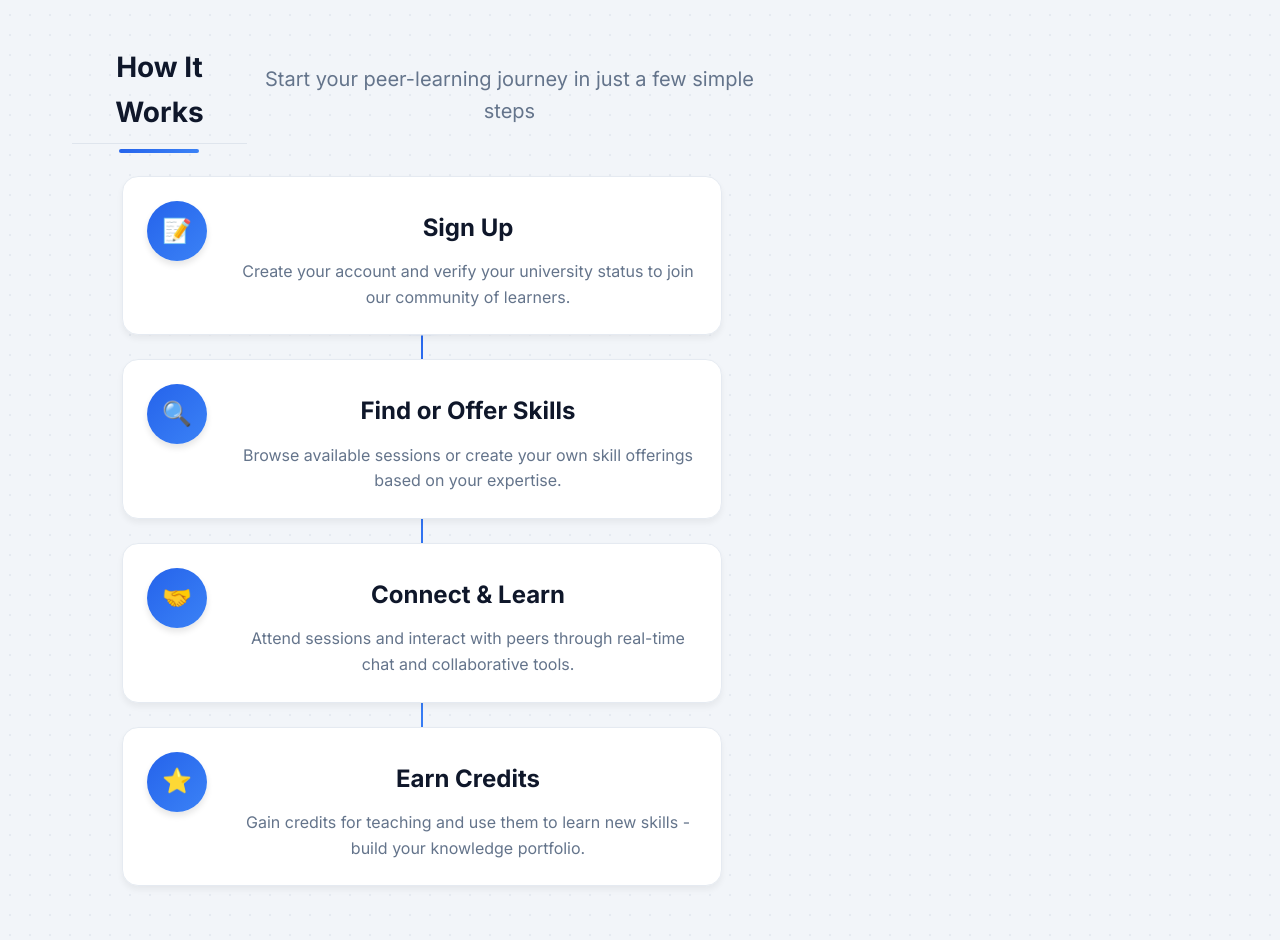
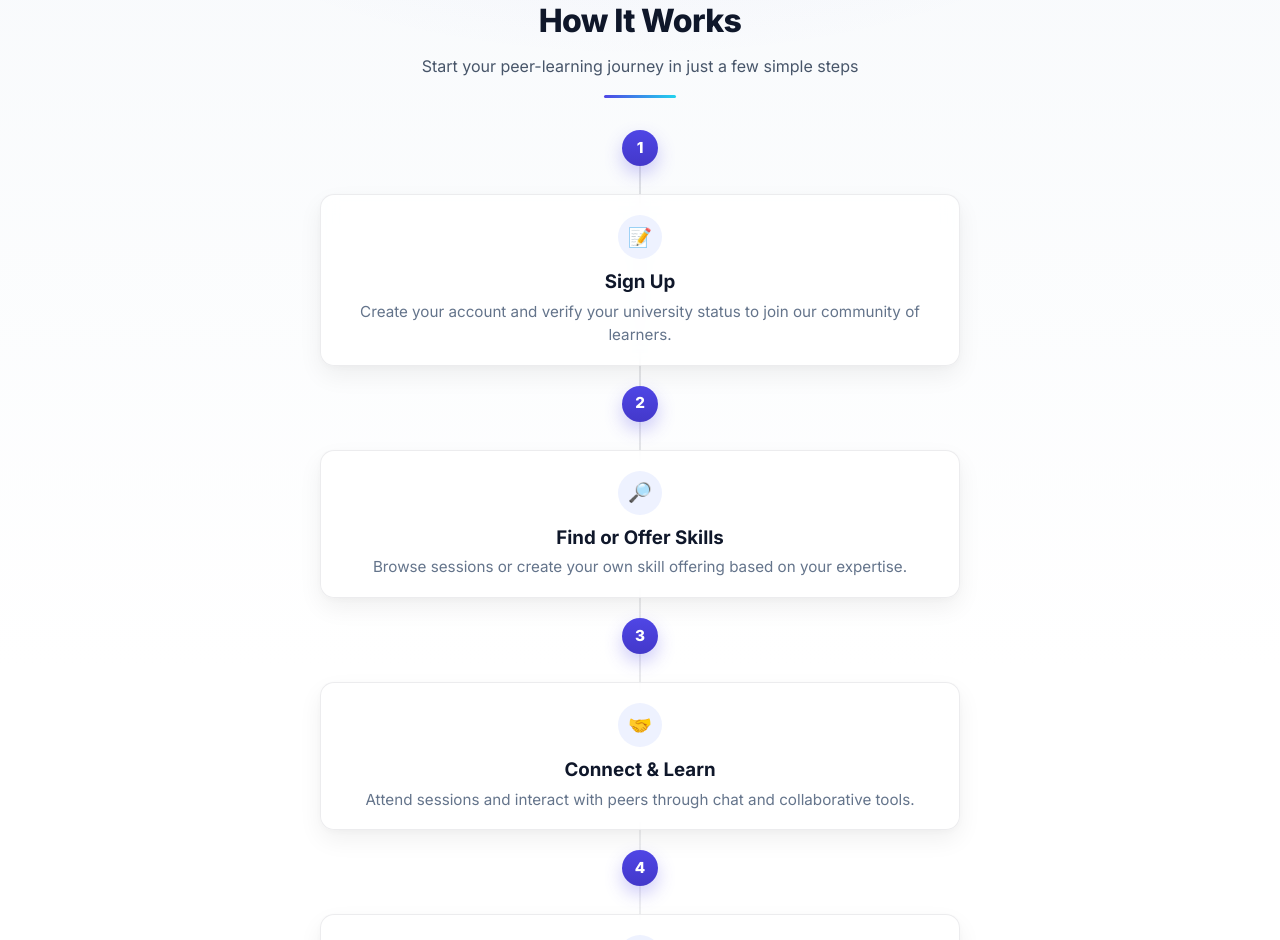
Before and after one commit to Yashvi2874/tradetalents, a React (Vite) app in the folder frontend/: page / in a window 1280 px wide. Shown: the part 1860-2800 px from the top of the page. Built offline with nearby package versions, Linux system fonts and the light colour scheme.

Commit message:
Made changes to the home page how it works section.

```diff
--- a/frontend/src/components/HeroSection.css
+++ b/frontend/src/components/HeroSection.css
@@ -1,7 +1,7 @@
 /* 1) Hero section background and floating blobs */
 .hero {
   position: relative;
-  padding: 5rem 0 6rem;
+  padding: 3rem 0 6rem; /* Reduced padding-top from 5rem to 3rem */
   background:
     radial-gradient(1200px 600px at 50% -10%, rgba(79,70,229,.08), transparent 60%),
     linear-gradient(180deg, #f8fafc 0%, #ffffff 60%);
@@ -52,9 +52,9 @@
   --ry: 0deg;
   position: relative;
   margin: 0 auto;
-  max-width: 760px;
-  border-radius: 20px;
-  padding: 2.5rem 2rem;
+  max-width: 700px; /* Reduced from 760px */
+  border-radius: 14px; /* Reduced from 20px for more rectangular feel */
+  padding: 2rem 1.5rem; /* Reduced vertical padding from 2.5rem */
   background: rgba(255,255,255,.75);
   backdrop-filter: saturate(160%) blur(10px);
   border: 1px solid rgba(15, 23, 42, .08);
@@ -63,6 +63,7 @@
     0 2px 10px rgba(2,6,23,.03);
   transform: perspective(1000px) rotateX(var(--rx)) rotateY(var(--ry));
   transition: transform .15s ease, box-shadow .2s ease;
+  margin-bottom: 3rem; /* Added gap below so next section shows */
 }
 
 .hero-card::before {
--- a/frontend/src/components/HowItWorks.css
+++ b/frontend/src/components/HowItWorks.css
@@ -1,207 +1,144 @@
-.how-it-works {
-  padding: 5rem 1rem;
-  background-color: var(--bg-primary);
-  background-image: radial-gradient(var(--bg-tertiary) 1px, transparent 1px);
-  background-size: 20px 20px;
-  text-align: center;
-  display: flex;
-  flex-direction: column;
-  align-items: center;
-  justify-content: center;
+/* How It Works - Timeline Layout */
+.howit {
+  position: relative;
+  padding: 4rem 0 4.5rem;
+  background:
+    radial-gradient(900px 420px at 50% -10%, rgba(79,70,229,.06), transparent 60%),
+    linear-gradient(180deg, #f8fafc 0%, #ffffff 60%);
 }
-
-.container {
+.howit__wrap {
   width: 100%;
-  max-width: 1200px;
+  max-width: 920px;
   margin: 0 auto;
   padding: 0 1rem;
 }
-
-.section-header {
+.howit__head {
   text-align: center;
-  margin-bottom: 2rem;
-  max-width: 700px;
-  margin-left: auto;
-  margin-right: auto;
+  margin: 0 auto 2rem;
+  max-width: 760px;
+}
+.howit__head h2 {
+  font-size: clamp(1.7rem, 3.2vw, 2rem);
+  font-weight: 800;
+  letter-spacing: -0.02em;
+  color: #0f172a;
+  margin: 0;
+}
+.howit__head p {
+  margin: .5rem auto 0;
+  color: #475569;
+  max-width: 56ch;
+}
+.howit__underline {
+  display: block;
+  width: 72px; height: 3px;
+  margin: 1rem auto 0;
+  border-radius: 999px;
+  background: linear-gradient(90deg, #4f46e5, #22d3ee);
 }
 
-.section-title {
-  font-size: 2.5rem;
-  margin-bottom: 1rem;
-  color: var(--text-primary);
-  font-weight: 800;
+/* timeline */
+.howit__list {
   position: relative;
-  display: inline-block;
+  list-style: none;
+  padding: 0;
+  margin: 2rem auto 0;
+  max-width: 720px;
+}
+.howit__list::before {
+  content: "";
+  position: absolute;
+  left: 50%;
+  top: 0; bottom: 0;
+  width: 2px;
+  transform: translateX(-50%);
+  background: linear-gradient(180deg, rgba(15,23,42,.12), rgba(15,23,42,.06));
 }
 
-.section-title::after {
-  content: "";
-  position: absolute;
-  bottom: -10px;
-  left: 50%;
-  transform: translateX(-50%);
-  width: 80px;
-  height: 4px;
-  background: linear-gradient(135deg, var(--accent-primary) 0%, var(--accent-secondary) 100%);
-  border-radius: 2px;
+/* item */
+.howit__item {
+  position: relative;
+  display: grid;
+  grid-template-columns: 1fr minmax(0, 640px) 1fr;
+  align-items: center;
+  gap: 1rem;
+  margin: 0 0 1.25rem;
 }
 
-.section-subtitle {
-  font-size: 1.25rem;
-  color: var(--text-tertiary);
-  max-width: 600px;
-  margin: 0 auto;
-  font-weight: 400;
+/* numbered dot centered on the line */
+.howit__dot {
+  grid-column: 2;
+  justify-self: center;
+  z-index: 2;
+  width: 36px; height: 36px;
+  display: grid; place-items: center;
+  border-radius: 999px;
+  font-weight: 800; font-size: .95rem;
+  color: #fff;
+  background: linear-gradient(180deg, #4f46e5, #4338ca);
+  box-shadow: 0 8px 18px rgba(79,70,229,.28);
 }
 
-.steps-container {
-  display: flex;
-  flex-direction: column;
-  align-items: center;
-  justify-content: center;
-  gap: 1.5rem;
-  width: 100%;
-  max-width: 700px;
-  margin: 0 auto;
+/* glass card below each dot */
+.howit__card {
+  grid-column: 2;
+  margin-top: .75rem;
+  text-align: center;
+  border-radius: 14px;
+  padding: 1.25rem 1.25rem 1.1rem;
+  background: rgba(255,255,255,.82);
+  backdrop-filter: blur(8px);
+  border: 1px solid rgba(15,23,42,.08);
+  box-shadow: 0 10px 24px rgba(2,6,23,.06), 0 2px 10px rgba(2,6,23,.03);
+  transition: transform .15s ease, box-shadow .2s ease;
+}
+.howit__card:hover {
+  transform: translateY(-2px);
+  box-shadow: 0 16px 32px rgba(2,6,23,.08);
 }
 
-.steps {
-  display: flex;
-  flex-direction: column;
-  align-items: center;
-  justify-content: center;
-  gap: 1.5rem;
-  width: 100%;
-  max-width: 700px;
-  margin: 0 auto;
-  position: relative;
+.howit__icon {
+  width: 44px; height: 44px; border-radius: 999px;
+  display: grid; place-items: center;
+  margin: 0 auto .5rem;
+  background: #eef2ff; /* indigo-50 */
+  font-size: 1.2rem;
+}
+.howit__title {
+  font-weight: 700;
+  color: #0f172a;
+  margin: .25rem 0 .25rem;
+}
+.howit__desc {
+  color: #64748b;
+  margin: 0;
+  font-size: .95rem;
+  line-height: 1.5;
 }
 
-.steps::before {
-  content: "";
-  position: absolute;
-  top: 30px;
-  bottom: 30px;
-  left: 50%;
-  transform: translateX(-50%);
-  width: 2px;
-  background: linear-gradient(to bottom, var(--accent-primary), var(--accent-secondary));
-  z-index: 1;
+/* responsive spacing */
+@media (max-width: 640px) {
+  .howit { padding: 3rem 0 3.5rem; }
+  .howit__list::before { left: 24px; transform: none; }
+  .howit__item { grid-template-columns: 48px 1fr; gap: .75rem; }
+  .howit__dot { grid-column: 1; justify-self: center; }
+  .howit__card { grid-column: 2; text-align: left; }
+  .howit__icon { margin: 0 0 .5rem 0; }
 }
 
-.step {
-  display: flex;
-  gap: 2rem;
-  position: relative;
-  z-index: 2;
-  transition: all 0.3s ease;
-  padding: 1.5rem;
-  border-radius: 1rem;
-  background-color: var(--bg-secondary);
-  backdrop-filter: blur(10px);
-  box-shadow: 0 4px 6px rgba(0, 0, 0, 0.05);
-  border: 1px solid var(--bg-tertiary);
-  width: 100%;
-  max-width: 600px;
-  text-align: center;
-  justify-content: center;
-  margin-inline: auto;
+/* dark mode */
+.dark .howit {
+  background:
+    radial-gradient(900px 420px at 50% -10%, rgba(79,70,229,.12), transparent 60%),
+    linear-gradient(180deg, #0b1220 0%, #0e1528 60%);
 }
-
-.step:hover {
-  transform: translateX(5px);
-  box-shadow: 0 10px 15px rgba(0, 0, 0, 0.1);
-  background-color: var(--bg-secondary);
-  border-color: var(--accent-primary);
+.dark .howit__head h2 { color: #e5e7eb; }
+.dark .howit__head p { color: #cbd5e1; }
+.dark .howit__list::before { background: linear-gradient(180deg, rgba(255,255,255,.14), rgba(255,255,255,.06)); }
+.dark .howit__card {
+  background: rgba(17,24,39,.65);
+  border-color: rgba(255,255,255,.08);
+  box-shadow: 0 18px 40px rgba(0,0,0,.45), inset 0 0 0 1px rgba(255,255,255,.02);
 }
-
-.step-number {
-  width: 60px;
-  height: 60px;
-  background: linear-gradient(135deg, var(--accent-primary) 0%, var(--accent-secondary) 100%);
-  color: white;
-  border-radius: 50%;
-  display: flex;
-  align-items: center;
-  justify-content: center;
-  font-size: 1.5rem;
-  font-weight: bold;
-  flex-shrink: 0;
-  box-shadow: 0 4px 6px rgba(0, 0, 0, 0.1);
-  transition: all 0.3s ease;
-  position: relative;
-  z-index: 3;
-  margin: 0 auto;
-}
-
-.step:hover .step-number {
-  transform: scale(1.1) rotate(10deg);
-  box-shadow: 0 10px 15px rgba(59, 130, 246, 0.3);
-}
-
-.step-content {
-  flex: 1;
-  padding-top: 0.5rem;
-}
-
-.step-title {
-  font-size: 1.5rem;
-  margin-bottom: 0.75rem;
-  color: var(--text-primary);
-  font-weight: 700;
-}
-
-.step-description {
-  color: var(--text-tertiary);
-  line-height: 1.6;
-  margin: 0;
-  font-size: 1rem;
-}
-
-@media (max-width: 768px) {
-  .how-it-works {
-    padding: 3rem 1rem;
-  }
-
-  .section-title {
-    font-size: 2rem;
-  }
-
-  .section-subtitle {
-    font-size: 1rem;
-  }
-
-  .steps::before {
-    left: 50%;
-    transform: translateX(-50%);
-    top: 20px;
-    bottom: 20px;
-  }
-
-  .step {
-    gap: 1rem;
-    padding: 1rem;
-  }
-
-  .step-number {
-    width: 40px;
-    height: 40px;
-    font-size: 1rem;
-  }
-
-  .step-content {
-    padding-top: 0.25rem;
-  }
-
-  .step-title {
-    font-size: 1.25rem;
-  }
-}
-@media (max-width: 640px) {
-  .steps-container {
-    padding: 0 1rem;
-  }
-  .step, .how-step {
-    max-width: 100%;
-  }
-}
+.dark .howit__title { color: #e5e7eb; }
+.dark .howit__desc { color: #93a3b8; }
--- a/frontend/src/components/HowItWorks.jsx
+++ b/frontend/src/components/HowItWorks.jsx
@@ -2,69 +2,32 @@ import React from 'react';
 import './HowItWorks.css';
 
 const HowItWorks = () => {
-  const steps = [
-    {
-      number: "1",
-      title: "Sign Up",
-      description: "Create your account and verify your university status to join our community of learners.",
-      icon: "📝"
-    },
-    {
-      number: "2",
-      title: "Find or Offer Skills",
-      description: "Browse available sessions or create your own skill offerings based on your expertise.",
-      icon: "🔍"
-    },
-    {
-      number: "3",
-      title: "Connect & Learn",
-      description: "Attend sessions and interact with peers through real-time chat and collaborative tools.",
-      icon: "🤝"
-    },
-    {
-      number: "4",
-      title: "Earn Credits",
-      description: "Gain credits for teaching and use them to learn new skills - build your knowledge portfolio.",
-      icon: "⭐"
-    }
-  ];
+  return (
+    <section className="howit">
+      <div className="howit__wrap">
+        <header className="howit__head">
+          <h2>How It Works</h2>
+          <p>Start your peer-learning journey in just a few simple steps</p>
+          <span className="howit__underline" />
+        </header>
 
-  return (
-    <section className="how-it-works py-20">
-      <div className="container mx-auto px-4 max-w-6xl">
-        <div className="how-it-works-content flex flex-col lg:flex-row items-center gap-16">
-          <div className="section-header text-center lg:text-left lg:w-2/5">
-            <h2 className="section-title text-3xl md:text-4xl font-bold mb-6">
-              How It Works
-            </h2>
-            <p className="section-subtitle text-lg text-gray-600 dark:text-gray-300 mx-auto lg:mx-0 max-w-md">
-              Start your peer-learning journey in just a few simple steps
-            </p>
-          </div>
-
-          <div className="steps-container lg:w-3/5">
-            <div className="steps grid grid-cols-1 md:grid-cols-2 gap-8">
-              {steps.map((step, index) => (
-                <div
-                  key={index}
-                  className="step flex flex-col items-center text-center h-full"
-                >
-                  <div className="step-number w-16 h-16 rounded-full bg-gradient-to-r from-blue-500 to-purple-600 text-white flex items-center justify-center text-xl font-bold mb-6 shadow-lg">
-                    {step.icon}
-                  </div>
-                  <div className="step-content w-full">
-                    <h3 className="step-title text-xl font-bold mb-3">
-                      {step.title}
-                    </h3>
-                    <p className="step-description text-gray-600 dark:text-gray-400">
-                      {step.description}
-                    </p>
-                  </div>
-                </div>
-              ))}
-            </div>
-          </div>
-        </div>
+        <ol className="howit__list">
+          {[
+            { icon: '📝', title: 'Sign Up', desc: 'Create your account and verify your university status to join our community of learners.' },
+            { icon: '🔎', title: 'Find or Offer Skills', desc: 'Browse sessions or create your own skill offering based on your expertise.' },
+            { icon: '🤝', title: 'Connect & Learn', desc: 'Attend sessions and interact with peers through chat and collaborative tools.' },
+            { icon: '⭐', title: 'Earn Credits', desc: 'Teach to earn credits and spend them on learning new skills.' }
+          ].map((s, i) => (
+            <li key={s.title} className="howit__item">
+              <div className="howit__dot" aria-hidden="true">{i+1}</div>
+              <div className="howit__card" role="group" aria-labelledby={`howit-${i}`}>
+                <div className="howit__icon" aria-hidden="true">{s.icon}</div>
+                <h3 id={`howit-${i}`} className="howit__title">{s.title}</h3>
+                <p className="howit__desc">{s.desc}</p>
+              </div>
+            </li>
+          ))}
+        </ol>
       </div>
     </section>
   );
```
Also changed, not shown: 1 other file (tests, documents, lock files or other folders).
